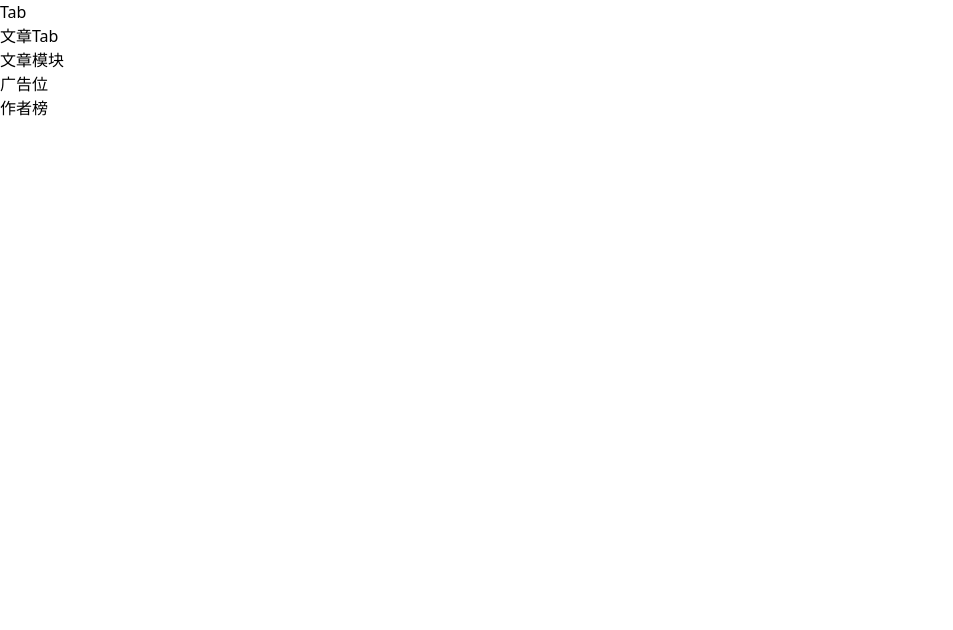
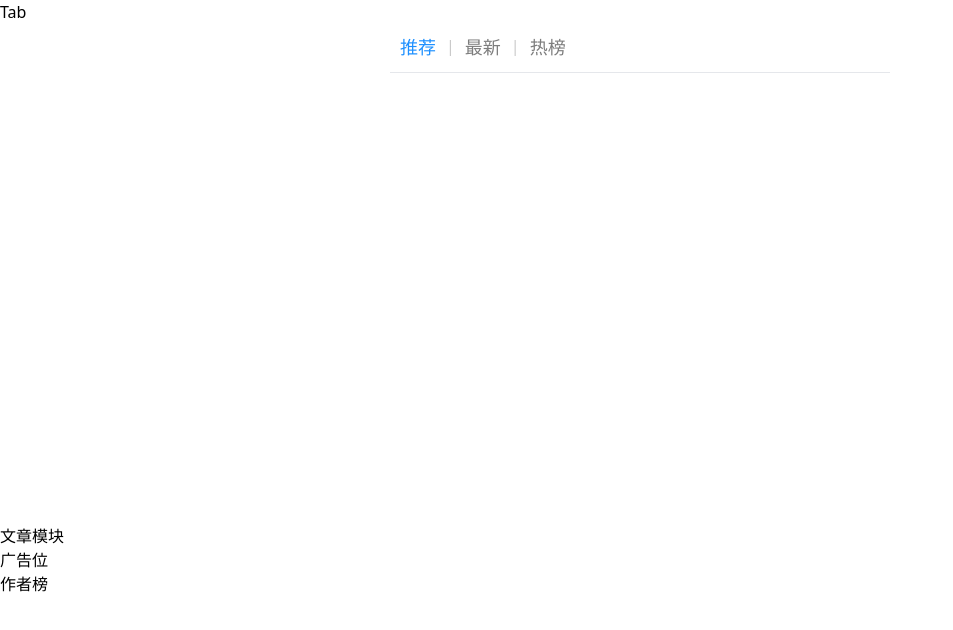
Before and after one commit to no-chili/nuxt-juejin, a Nuxt app: page / in a window 1280 px wide. Shown: the top 630 px of the page, without its empty margins (0-953 px from the left). Built offline with nearby package versions, Linux system fonts and the light colour scheme.

Commit message:
静态文章Tab,完善eslint检查

```diff
--- a/components/ArticleTab.vue
+++ b/components/ArticleTab.vue
@@ -1,4 +1,90 @@
 <template>
-  <div>文章Tab</div>
+  <div id="frame">
+    <span id="top">
+      <a
+        class="fch"
+        id="ch1"
+        href="#"
+        :style="{ color: isShow === 1 ? 'dodgerblue' : 'rgb(125,125,125)' }"
+        @click="change(1)"
+        >推荐</a
+      >
+      <div class="bound">|</div>
+      <a
+        class="ch"
+        id="ch2"
+        href="#"
+        :style="{ color: isShow === 2 ? 'dodgerblue' : 'rgb(125,125,125)' }"
+        @click="change(2)"
+        >最新</a
+      >
+      <div class="bound">|</div>
+      <a
+        class="ch"
+        id="ch3"
+        href="#"
+        :style="{ color: isShow === 3 ? 'dodgerblue' : 'rgb(125,125,125)' }"
+        @click="change(3)"
+        >热榜</a
+      >
+      <select id="date" style="display: none">
+        <option value="3天内">3天内</option>
+        <option value="7天内">7天内</option>
+        <option value="30天内">30天内</option>
+        <option value="全部">全部</option>
+      </select>
+    </span>
+    <br /><br />
+    <hr />
+    <template>
+      <div v-if="isShow === 1">我是页面一</div>
+      <div v-else-if="isShow === 2">我是页面二</div>
+      <div v-else-if="isShow === 3">我是页面三</div>
+    </template>
+  </div>
 </template>
-<script lang="ts" setup></script>
+<script lang="ts" setup>
+let isShow = ref(1)
+const change = (index: number) => {
+  isShow.value = index
+}
+</script>
+<style scoped>
+#frame {
+  position: relative;
+  box-sizing: border-box;
+  height: 500px;
+  width: 500px;
+  margin: auto auto;
+  border-style: solid;
+  border-color: black;
+}
+
+#top {
+  position: absolute;
+  display: flex;
+  justify-content: left;
+  margin-top: 10px;
+}
+
+.ch {
+  margin: auto 10px;
+  font-size: large;
+  color: rgb(125, 125, 125);
+}
+
+.fch {
+  margin: auto 10px;
+  font-size: large;
+  color: dodgerblue;
+}
+
+.bound {
+  color: rgb(202, 202, 202);
+}
+
+#date {
+  border-color: rgb(202, 202, 202);
+  color: rgb(125, 125, 125);
+}
+</style>
```
Also changed, not shown: .eslintrc.js.
